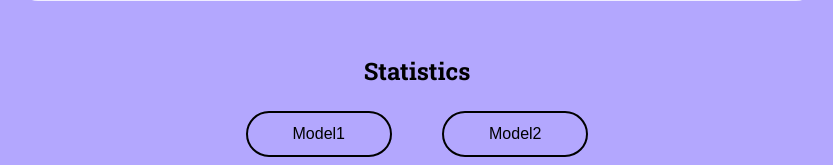
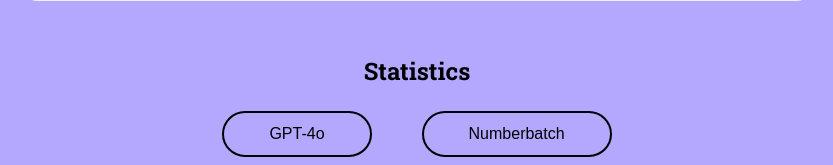
Before and after one commit to eric27n/connections-massai, a Flask app: page / in a window 1280 px wide. Shown: the part 1509-1674 px from the top of the page, without its empty margins (223-1056 px from the left). Run offline with Flask 3, Linux system fonts and the light colour scheme.

Commit message:
Code cleaned-up

```diff
--- a/app.py
+++ b/app.py
@@ -197,21 +197,6 @@ def model2():
     games = read_game_stats("numberbatch.json")
     return render_template("statistics.html", games=games, model_name="Numberbatch")
 
-@app.route("/model3", methods=["GET", "POST"])
-def model3():
-    games = read_game_stats("method3.json")
-    return render_template("statistics.html", games=games, model_name="model3")
-
-@app.route("/model4", methods=["GET", "POST"])
-def model4():
-    games = read_game_stats("method4.json")
-    return render_template("statistics.html", games=games, model_name="model4")
-
-@app.route("/model5", methods=["GET", "POST"])
-def model5():
-    games = read_game_stats("method5.json")
-    return render_template("statistics.html", games=games, model_name="model5")
-
 if __name__ == "__main__":
     if os.environ.get('WERKZEUG_RUN_MAIN') == 'true':
         load_models()
--- a/templates/home.html
+++ b/templates/home.html
@@ -38,24 +38,12 @@
     <div class="horizontally-center" style="gap: 50px">
         <form action="/model1">
             <button type="submit" class="button"
-                style="background-color: rgba(0,0,0,0); border: 2px solid black; color: black">Model1</button>
+                style="background-color: rgba(0,0,0,0); border: 2px solid black; color: black">GPT-4o</button>
         </form>
         <form action="/model2">
             <button type="submit" class="button"
-                style="background-color: rgba(0,0,0,0); border: 2px solid black; color: black">Model2</button>
+                style="background-color: rgba(0,0,0,0); border: 2px solid black; color: black">Numberbatch</button>
         </form>
-        <!-- <form action="/model3">
-            <button type="submit" class="button"
-                style="background-color: rgba(0,0,0,0); border: 2px solid black; color: black">Model3</button>
-        </form>
-        <form action="/model4">
-            <button type="submit" class="button"
-                style="background-color: rgba(0,0,0,0); border: 2px solid black; color: black">Model4</button>
-        </form>
-        <form action="/model5">
-            <button type="submit" class="button"
-                style="background-color: rgba(0,0,0,0); border: 2px solid black; color: black">Model5</button>
-        </form> -->
     </div>
     </div>
 </body>
```
